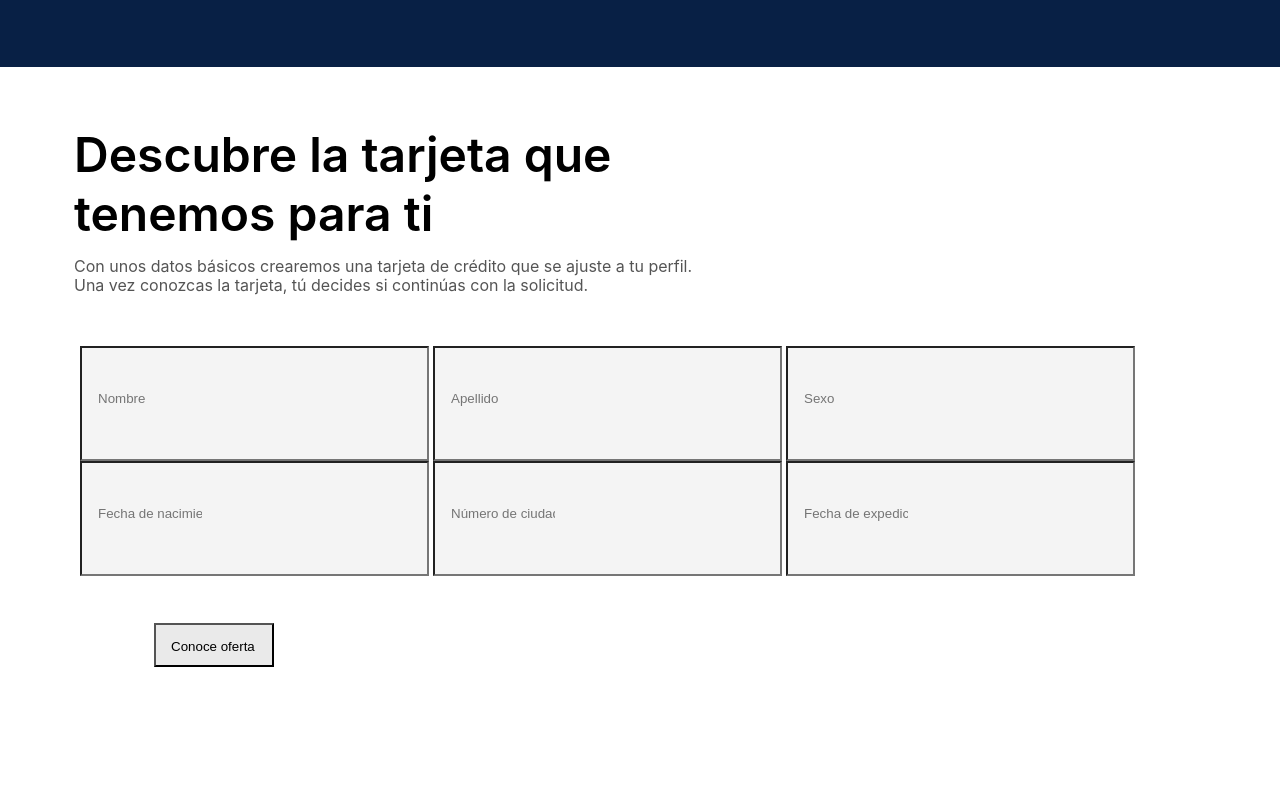
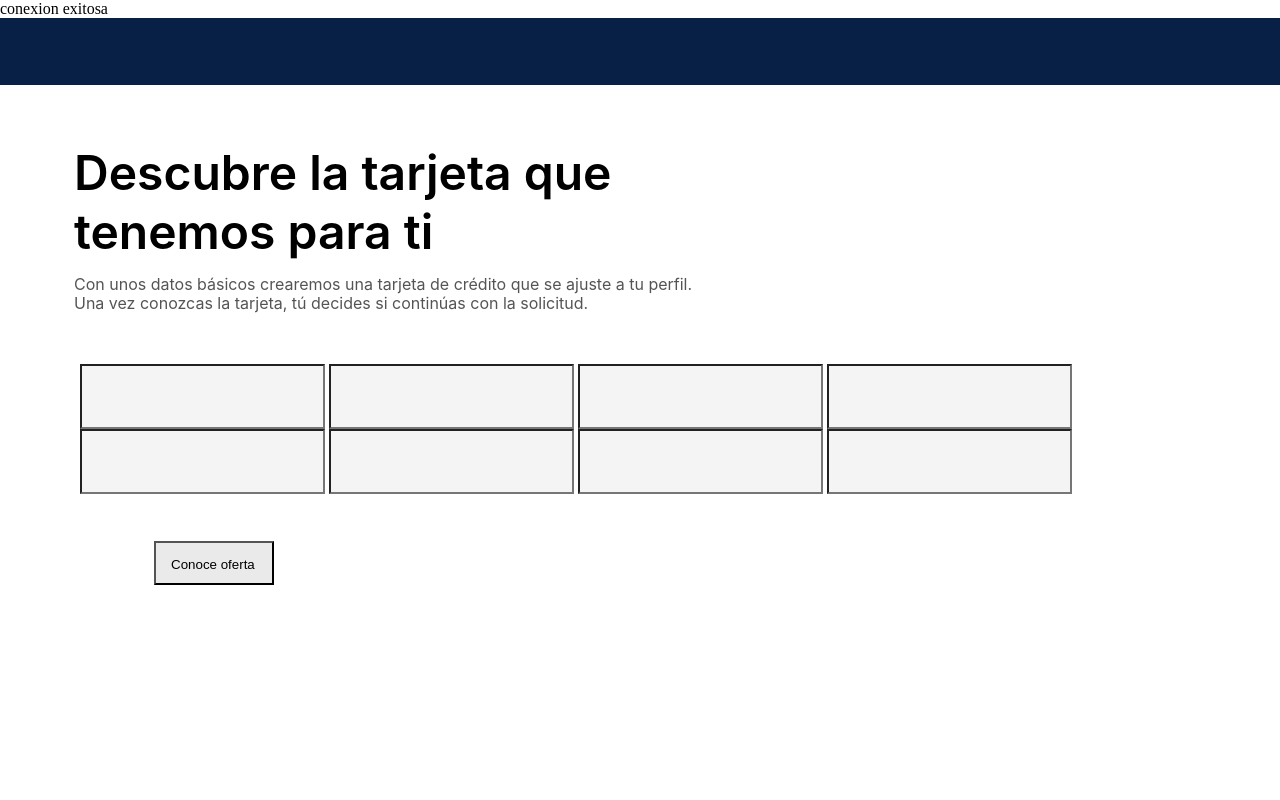
Before and after one commit to AnaCi98/bbva-accessibility-team, a PHP site: page / in a window 1280 px wide. Run offline with PHP 8.4, Linux system fonts and the light colour scheme.

Commit message:
conexion y boton funcional

```diff
--- /dev/null
+++ b/conf.php
@@ -0,0 +1,12 @@
+<?
+try {
+    $mbd = new PDO('mysql:host=dbmysqlbbvac.clay43q0babp.us-west-2.rds.amazonaws.com;dbname=dbBBVAc', 'admin', 'zwcRwt02gaBbx4wJrGWy');
+    echo'conexion exitosa';
+
+} catch (PDOException $e) {
+    print "¡Error!: " + $e->getMessage() . "<br/>";
+    echo'se murio la conexion';
+    die();
+
+}
+?>
--- a/index.php
+++ b/index.php
@@ -1,3 +1,6 @@
+<?php
+include_once 'conf.php';
+?>
 <!DOCTYPE html>
 <html lang="en">
 <head>
@@ -17,15 +20,37 @@
             Con unos datos básicos crearemos una tarjeta de crédito que se ajuste a tu perfil. Una vez conozcas la tarjeta, tú decides si continúas con la solicitud.
           </span>
           <form>
-            <input class="Rectangle-2" placeholder="Nombre">
-            <input class="Rectangle-2" placeholder="Apellido">
-            <input class="Rectangle-2" placeholder="Sexo">
-            <input class="Rectangle-2" placeholder="Fecha de nacimiento">
-            <input class="Rectangle-2" placeholder="Número de ciudadanía">
-            <input class="Rectangle-2" placeholder="Fecha de expedición del documento">
-            <input type="button" class="Rectangle-3" value="Conoce oferta">
+            <input class="Rectangle-2" name=nombre placeholder="Nombre">
+            <input class="Rectangle-2" name=apellido placeholder="Apellido">
+            <input class="Rectangle-2" name=sexo placeholder="Sexo">
+            <input class="Rectangle-2" name=nac placeholder="Fecha de nacimiento aaaa/mm/dd">
+            <input class="Rectangle-2" name=id placeholder="Número de ciudadanía">
+            <input class="Rectangle-2" name=exped placeholder="Fecha de expedición del documento">
+            <input class="Rectangle-2" name=cel placeholder="numero de cel">
+            <input class="Rectangle-2" name=correo placeholder="Introduce tu correro">
+            <input type="submit" name="mandar" class="Rectangle-3" value="Conoce oferta">
           </form>
+          <?php
 
+                    if (isset($_POST['mandar'])) {
+                        if (strlen($_POST['nombre'])>=1 && strlen($_POST['apellido'])>=1 && strlen($_POST['sexo'])>=1
+                        && strlen($_POST['nac'])>=1 && strlen($_POST['id'])>=1 && strlen($_POST['exped'])>=1 && strlen($_POST['cel'])>=1 && strlen($_POST['correo'])>=1) {
+                            $nombre=trim($_POST['nombre']);
+                            $apellido=trim($_POST['apellido']);
+                            $sexo=trim($_POST['sexo']);
+                            $nac=trim($_POST['nac']);
+                            $id=trim($_POST['id']);
+                            $exped=trim($_POST['exped']);
+                            $cel=trim($_POST['cel']);
+                            $correo=trim($_POST['correo']);
+                            $sqls= "INSERT INTO Usuario (id_ced,nombre,apellidos,fecha_nac,fecha_exp_ced,celular,correo,sexo)
+                             VALUES ($id, '$nombre','$apellido',$nac, $exped, $cel, $correo, $sexo)";
+                            $sentencia = $mbd->prepare($sqls);
+                            $sentencia->execute();
+                            header('Location:index.php?pagina=1');
+                        }
+                    }
+                    ?>
 
     </section>
 
```
